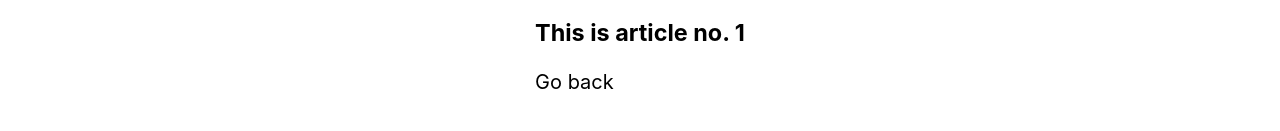
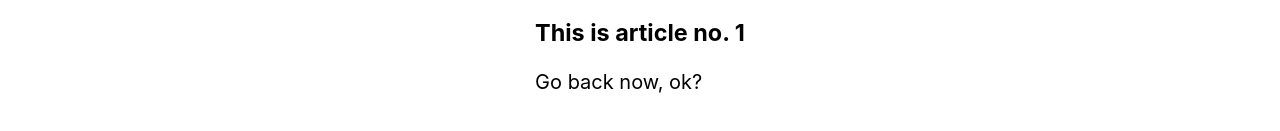
Before and after one commit to smamat/nextdepaz, a Next.js app: page /article/1 in a window 1280 px wide. Shown: the part 273-404 px from the top of the page. Built offline with nearby package versions, Linux system fonts and the light colour scheme.

Commit message:
Changed "go back"

```diff
--- a/pages/article/[id]/index.js
+++ b/pages/article/[id]/index.js
@@ -8,7 +8,7 @@ const article = ({ article }) => {
   return (
     <div>
       <h3>This is article no. {id}</h3>
-      <Link href="/">Go back</Link>
+      <Link href="/">Go back now, ok?</Link>
     </div>
   )
 
```
Also changed, not shown: saifbuild/test.txt (deleted).
